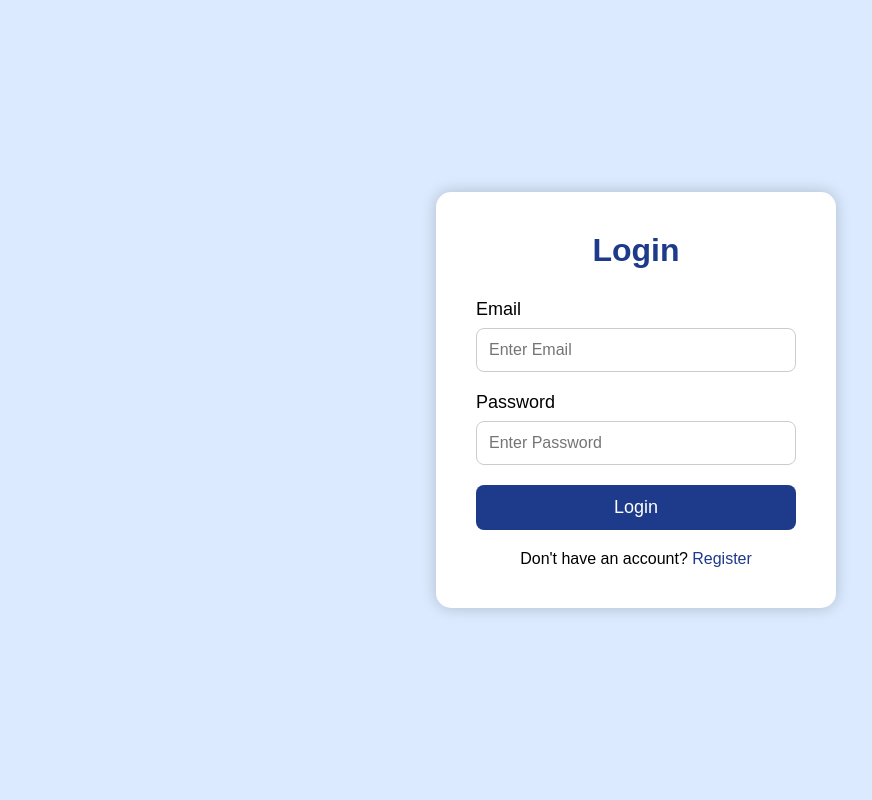
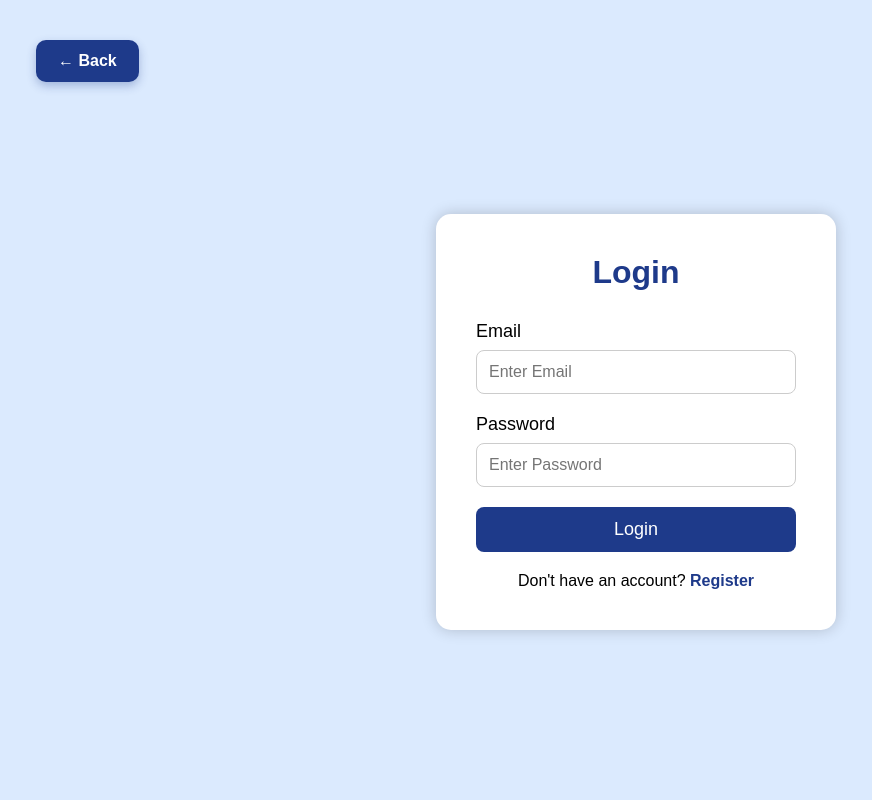
Before and after one commit to aayush301026/school-management-system, a Django app: page /login/ in a window 1280 px wide. Shown: the whole page, without its empty margins (4-876 px from the left). Run offline with Django 5.2, Linux system fonts and the light colour scheme.

Commit message:
Updated login and register pages

```diff
--- a/templates/login.html
+++ b/templates/login.html
@@ -15,11 +15,38 @@
         }
 
         body{
-            height:100vh;
+            min-height:100vh;
+            padding:40px;
+            background:#dbeafe;
+        }
+
+        .top-section{
+            margin-bottom:20px;
+        }
+
+        .back-btn{
+            background:#1e3a8a;
+            color:white;
+            padding:12px 22px;
+            text-decoration:none;
+            border-radius:10px;
+            font-size:16px;
+            font-weight:bold;
+            display:inline-block;
+            transition:0.3s;
+            box-shadow:0 4px 10px rgba(30,58,138,0.3);
+        }
+
+        .back-btn:hover{
+            background:#2563eb;
+            transform:translateY(-2px);
+        }
+
+        .container{
             display:flex;
             justify-content:center;
             align-items:center;
-            background:#dbeafe;
+            min-height:80vh;
         }
 
         .login-box{
@@ -78,6 +105,7 @@
         .register-link a{
             text-decoration:none;
             color:#1e3a8a;
+            font-weight:bold;
         }
 
     </style>
@@ -85,33 +113,71 @@
 </head>
 <body>
 
+    <div class="top-section">
+
+        <a href="/" class="back-btn">
+
+            ← Back
+
+        </a>
+
+    </div>
+
+    <div class="container">
+
     <div class="login-box">
 
         <h1>Login</h1>
 
         <form method="POST">
 
-    {% csrf_token %}
+            {% csrf_token %}
 
             <div class="input-box">
+
                 <label>Email</label>
-                <input type="email" name="email" placeholder="Enter Email">
+
+                <input type="email"
+                       name="email"
+                       placeholder="Enter Email">
+
             </div>
 
             <div class="input-box">
+
                 <label>Password</label>
-                <input type="password" name="password" placeholder="Enter Password">
+
+                <input type="password"
+                       name="password"
+                       placeholder="Enter Password">
+
             </div>
 
-            <button class="btn">Login</button>
+            <button class="btn">
+
+                Login
+
+            </button>
 
         </form>
 
         <div class="register-link">
-            <p>Don't have an account?
-                <a href="">Register</a>
+
+            <p>
+
+                Don't have an account?
+
+                <a href="/register/">
+
+                    Register
+
+                </a>
+
             </p>
+
         </div>
+
+    </div>
 
     </div>
 
```
Also changed, not shown: templates/register.html (+86 -9 lines), db.sqlite3.
